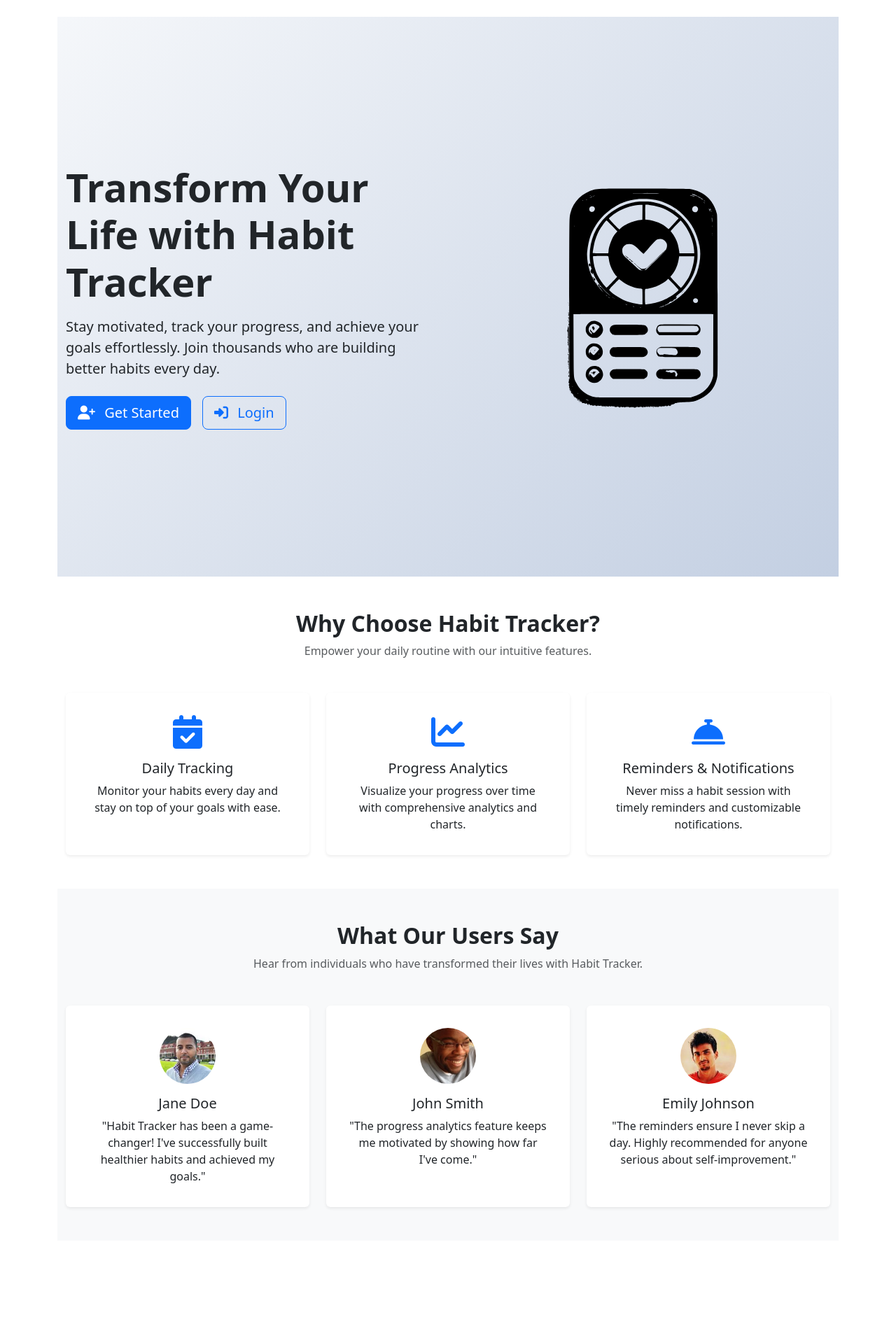
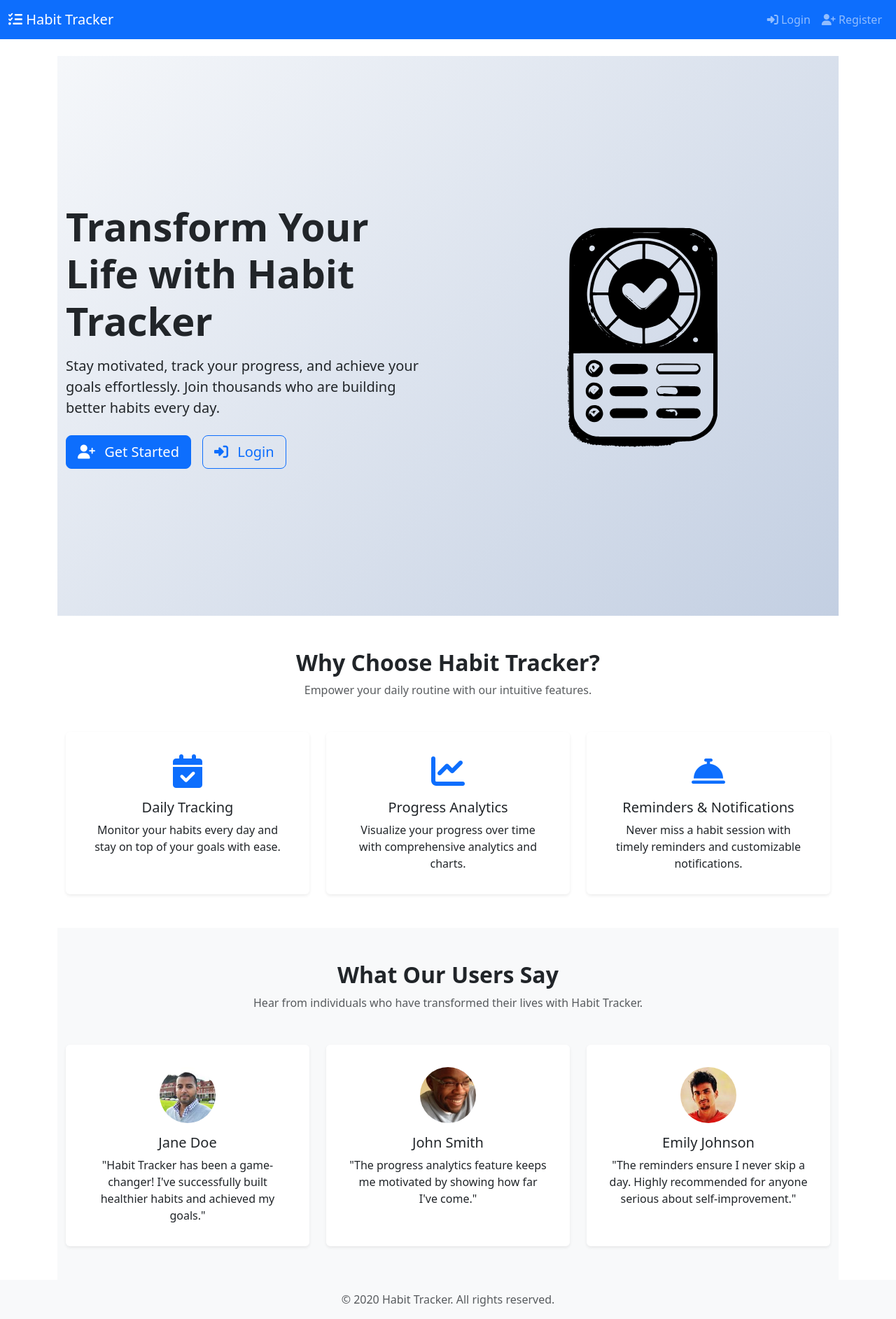
Before and after one commit to BrahimElhajji/habit_tracker_website, a Python web app: template app/templates/index.html in a window 1280 px wide. Shown: the whole page at 70% size. Before the commit the page ends 1728 px from the top, so only its background shows below. Run offline with Jinja, Linux system fonts and the light colour scheme; the template is opened without the code that fills it: most values are stand-ins (such as "Sample title", 1, 10 or a date in 2020); one stand-in notice (Sample message) is shown.

Commit message:
improved ui base for navbar and footer

```diff
--- a/app/templates/base.html
+++ b/app/templates/base.html
@@ -8,15 +8,77 @@
     <link href="https://cdn.jsdelivr.net/npm/bootstrap@5.3.0/dist/css/bootstrap.min.css" rel="stylesheet">
     <!-- Font Awesome for Icons -->
     <link rel="stylesheet" href="https://cdnjs.cloudflare.com/ajax/libs/font-awesome/6.4.0/css/all.min.css">
-    <!-- Custom CSS (for later use) -->
+    <!-- Animate.css for Animations -->
+    <link rel="stylesheet" href="https://cdnjs.cloudflare.com/ajax/libs/animate.css/4.1.1/animate.min.css"/>
+    <!-- Google Fonts -->
+    <link href="https://fonts.googleapis.com/css2?family=Roboto:wght@400;700&display=swap" rel="stylesheet">
+    <!-- Custom CSS -->
     <link rel="stylesheet" href="{{ url_for('static', filename='css/styles.css') }}">
+    {% block head %}
+    <!-- Additional head content can be added here -->
+    {% endblock %}
 </head>
 <body>
-    <!-- Main Content (Placeholder) -->
+    <!-- Navbar -->
+    <nav class="navbar navbar-expand-lg navbar-dark bg-primary">
+        <div class="container-fluid">
+            <a class="navbar-brand" href="/">
+                <i class="fa-solid fa-list-check"></i> Habit Tracker
+            </a>
+            <button class="navbar-toggler" type="button" data-bs-toggle="collapse" data-bs-target="#navbarNav"
+                    aria-controls="navbarNav" aria-expanded="false" aria-label="Toggle navigation">
+                <span class="navbar-toggler-icon"></span>
+            </button>
+            <div class="collapse navbar-collapse" id="navbarNav">
+                <ul class="navbar-nav ms-auto">
+                        <li class="nav-item">
+                            <a class="nav-link" href="{{ url_for('web.login') }}">
+                                <i class="fa-solid fa-right-to-bracket"></i> Login
+                            </a>
+                        </li>
+                        <li class="nav-item">
+                            <a class="nav-link" href="{{ url_for('web.register') }}">
+                                <i class="fa-solid fa-user-plus"></i> Register
+                            </a>
+                        </li>
+                                    </ul>
+            </div>
+        </div>
+    </nav>
+
+
+    <!-- Main Content -->
     <main class="container mt-4" id="mainContent">
         {% block content %}
         <!-- Page-specific content will be injected here -->
         {% endblock %}
     </main>
+
+    <!-- Footer -->
+    <footer class="footer mt-auto py-3 bg-light">
+        <div class="container text-center">
+            <span class="text-muted">&copy; {{ current_year }} Habit Tracker. All rights reserved.</span>
+        </div>
+    </footer>
+
+    {% block scripts %}
+    <!-- Additional scripts can be added here -->
+    {% endblock %}
+
+    <!-- Bootstrap 5 JS Bundle with Popper -->
+    <script src="https://cdn.jsdelivr.net/npm/bootstrap@5.3.0/dist/js/bootstrap.bundle.min.js"></script>
+
+    <!-- Inline Script to Handle Flash Messages -->
+    <script>
+        document.addEventListener('DOMContentLoaded', function() {
+            {% with messages = get_flashed_messages(with_categories=true) %}
+                {% if messages %}
+                    {% for category, message in messages %}
+                        showToast("{{ message|escape }}", "{{ category }}");
+                    {% endfor %}
+                {% endif %}
+            {% endwith %}
+        });
+    </script>
 </body>
 </html>
```
